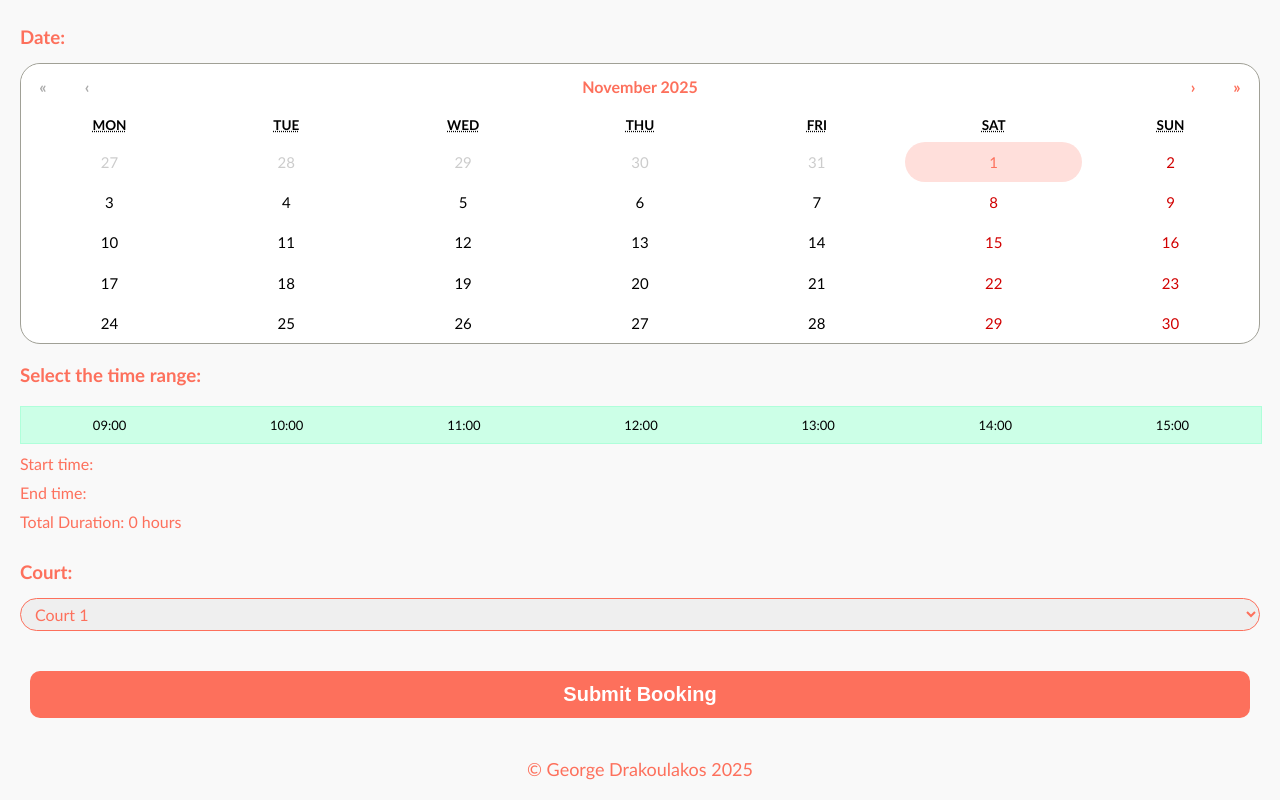
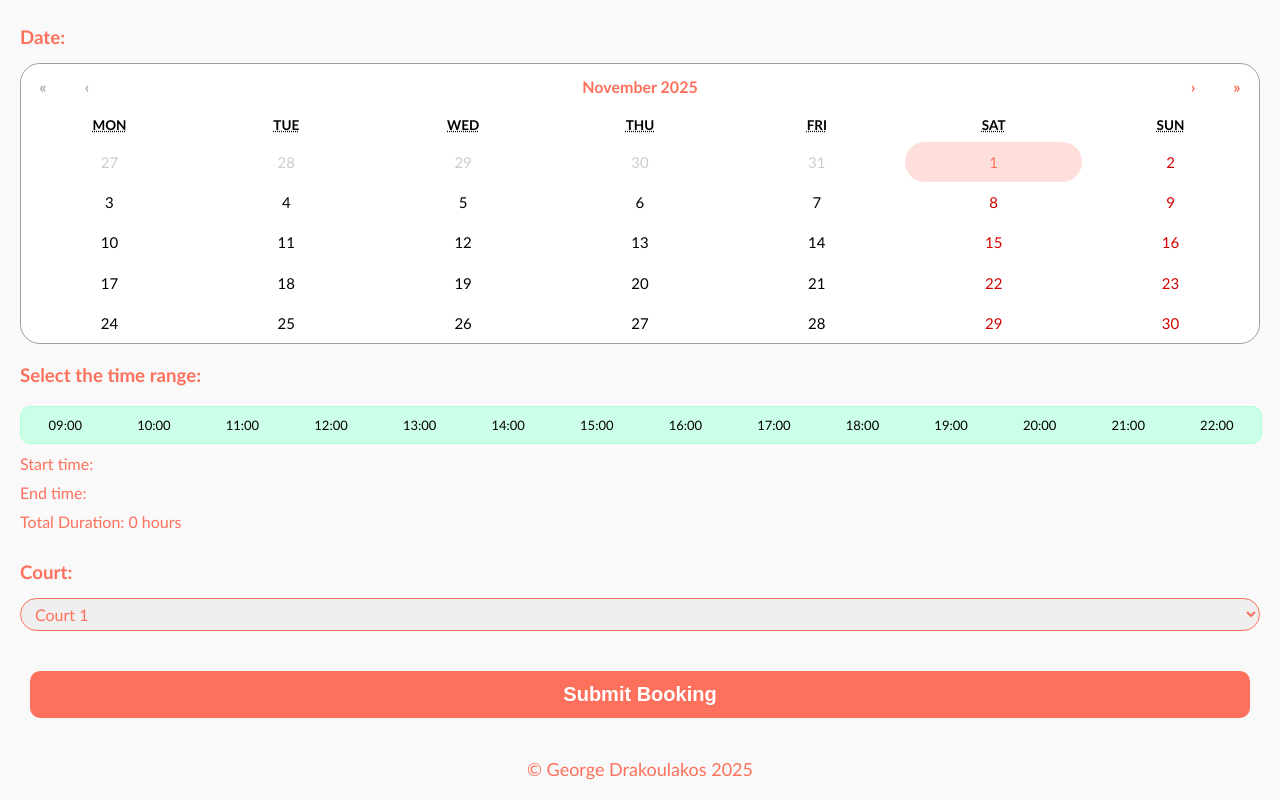
Before and after one commit to gdrakoulakos/athlisis-hub, a Next.js app: page /booking in a window 1280 px wide. Shown: the part 504-1304 px from the top of the page. Built offline with nearby package versions, Linux system fonts and the light colour scheme.

Commit message:
Add additional time options to TimePicker and refine CSS styles for better layout

```diff
--- a/src/app/components/TimePicker/TimePicker.js
+++ b/src/app/components/TimePicker/TimePicker.js
@@ -13,6 +13,13 @@ export default function TimePicker({ handleChange }) {
     { label: "13:00", value: "13:00:00" },
     { label: "14:00", value: "14:00:00" },
     { label: "15:00", value: "15:00:00" },
+    { label: "16:00", value: "16:00:00" },
+    { label: "17:00", value: "17:00:00" },
+    { label: "18:00", value: "18:00:00" },
+    { label: "19:00", value: "19:00:00" },
+    { label: "20:00", value: "20:00:00" },
+    { label: "21:00", value: "21:00:00" },
+    { label: "22:00", value: "22:00:00" },
   ];
 
   const handleTimePickerClick = (value) => {
--- a/src/app/components/TimePicker/TimePicker.module.css
+++ b/src/app/components/TimePicker/TimePicker.module.css
@@ -19,6 +19,8 @@
   flex-direction: row;
   background-color: #ccffe7;
   border: solid 1px #afffda;
+  border-radius: 10px;
+  overflow-x: auto;
 }
 
 .timePicked {
@@ -33,7 +35,6 @@
 .selected {
   background-color: #fd705c;
   color: white;
-  border: solid 1px #fd705c;
 }
 
 .timeSummary p {
--- a/src/app/components/popUps/ConfirmationPopUp/ConfirmationPopUp.module.css
+++ b/src/app/components/popUps/ConfirmationPopUp/ConfirmationPopUp.module.css
@@ -4,6 +4,7 @@
   left: 0px;
   z-index: 1000;
   backdrop-filter: blur(10px);
+  width: 100%;
   height: 100%;
   display: flex;
   align-items: flex-start;
```
